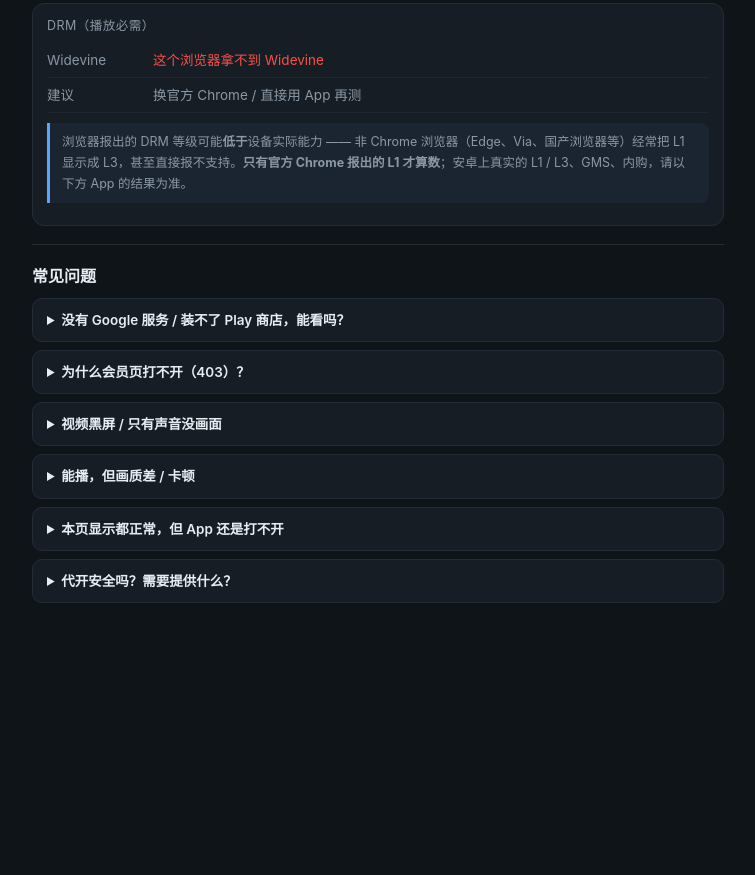
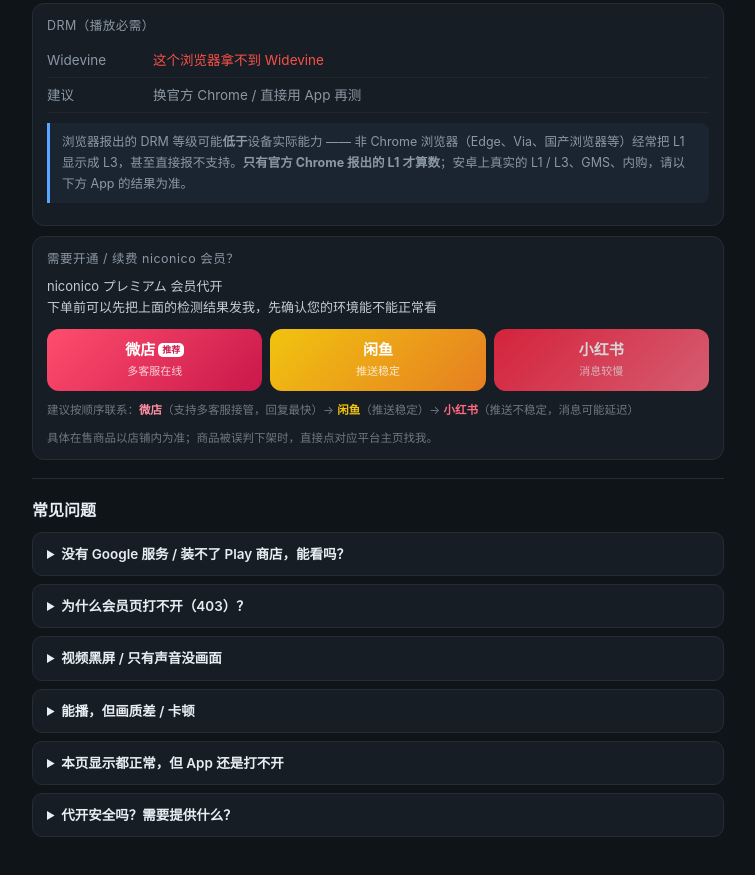
Before and after one commit to Ayx03/nico-diag, a plain HTML site: page index.html in a window 1280 px wide. Shown: the part 1034-1909 px from the top of the page, without its empty margins (262-1017 px from the left). Before the commit the page ends 1705 px from the top, so only its background shows below. Drawn offline with Linux system fonts and the light colour scheme; no server answers.

Commit message:
网页加商城入口；App 移除 FOD 商品链接，只保留平台主页

```diff
--- a/index.html
+++ b/index.html
@@ -50,6 +50,19 @@ details .ans{margin-top:8px;font-size:13px;color:#c3ccd6;white-space:pre-wrap;li
 .tip{font-size:12.5px;color:var(--dim);background:rgba(88,166,255,.06);
   border-left:3px solid var(--acc);padding:9px 12px;border-radius:0 8px 8px 0;margin:10px 0}
 .hr{height:1px;background:var(--line);margin:18px 0}
+.row3{display:flex;gap:8px;margin-bottom:10px}
+.ch{flex:1;display:block;text-decoration:none;color:#fff;border-radius:12px;
+    padding:11px 6px;text-align:center;font-size:14px;line-height:1.35}
+.ch b{display:block;font-size:15px;font-weight:700}
+.ch span{font-size:11px;opacity:.78;font-weight:400}
+.c1{background:linear-gradient(135deg,#ff4d6d,#c9184a)}
+.c2{background:linear-gradient(135deg,#f1c40f,#e67e22)}
+.c3{background:linear-gradient(135deg,#ff2442,#ff6b81)}
+.badge{display:inline-block;font-style:normal;font-size:9px;font-weight:700;line-height:1.5;
+       background:#fff;color:#c9184a;border-radius:5px;padding:0 4px;margin-left:3px;vertical-align:2px}
+.choff{opacity:.82}
+.shoptxt{font-size:13px;color:#c3ccd6;margin:6px 0 12px;line-height:1.6}
+.shopnote{font-size:11.5px;color:#6f7883;line-height:1.6;margin-top:10px}
 </style>
 </head>
 <body>
@@ -90,6 +103,25 @@ details .ans{margin-top:8px;font-size:13px;color:#c3ccd6;white-space:pre-wrap;li
 <div class="card" id="c-drm">
   <div class="chead">DRM（播放必需）</div>
   <div id="drm"></div>
+</div>
+
+<div class="card" id="shop">
+  <div class="chead">需要开通 / 续费 niconico 会员？</div>
+  <div class="shoptxt">
+    niconico プレミアム 会员代开<br>
+    下单前可以先把上面的检测结果发我，先确认您的环境能不能正常看
+  </div>
+  <div class="row3">
+    <a class="ch c1" href="https://weidian.com/?userid=1790943727" target="_blank" rel="noopener"><b>微店<em class="badge">推荐</em></b><span>多客服在线</span></a>
+    <a class="ch c2" href="https://m.tb.cn/h.jR2Je4P?tk=f3Qi6chspkx" target="_blank" rel="noopener"><b>闲鱼</b><span>推送稳定</span></a>
+    <a class="ch c3 choff" href="https://www.xiaohongshu.com/user/profile/645cfae9000000000f006a64" target="_blank" rel="noopener"><b>小红书</b><span>消息较慢</span></a>
+  </div>
+  <div class="shopnote">
+    建议按顺序联系：<b style="color:#ff8fa3">微店</b>（支持多客服接管，回复最快）→
+    <b style="color:#f1c40f">闲鱼</b>（推送稳定）→
+    <b style="color:#ff6b81">小红书</b>（推送不稳定，消息可能延迟）
+  </div>
+  <div class="shopnote">具体在售商品以店铺内为准；商品被误判下架时，直接点对应平台主页找我。</div>
 </div>
 
 <div class="hr"></div>
```
Also changed, not shown: version.json (+4 -4 lines), 1 other file.
